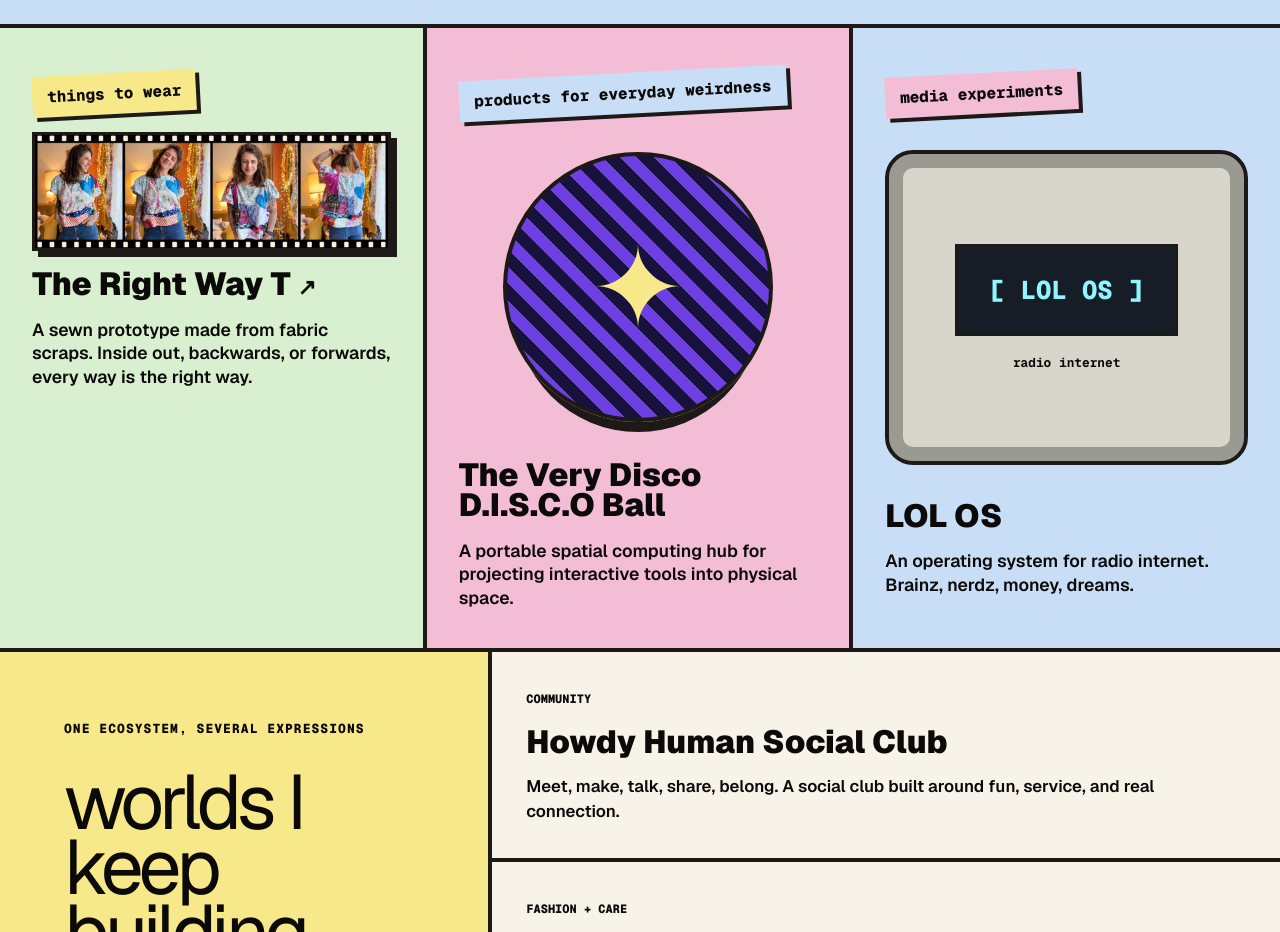
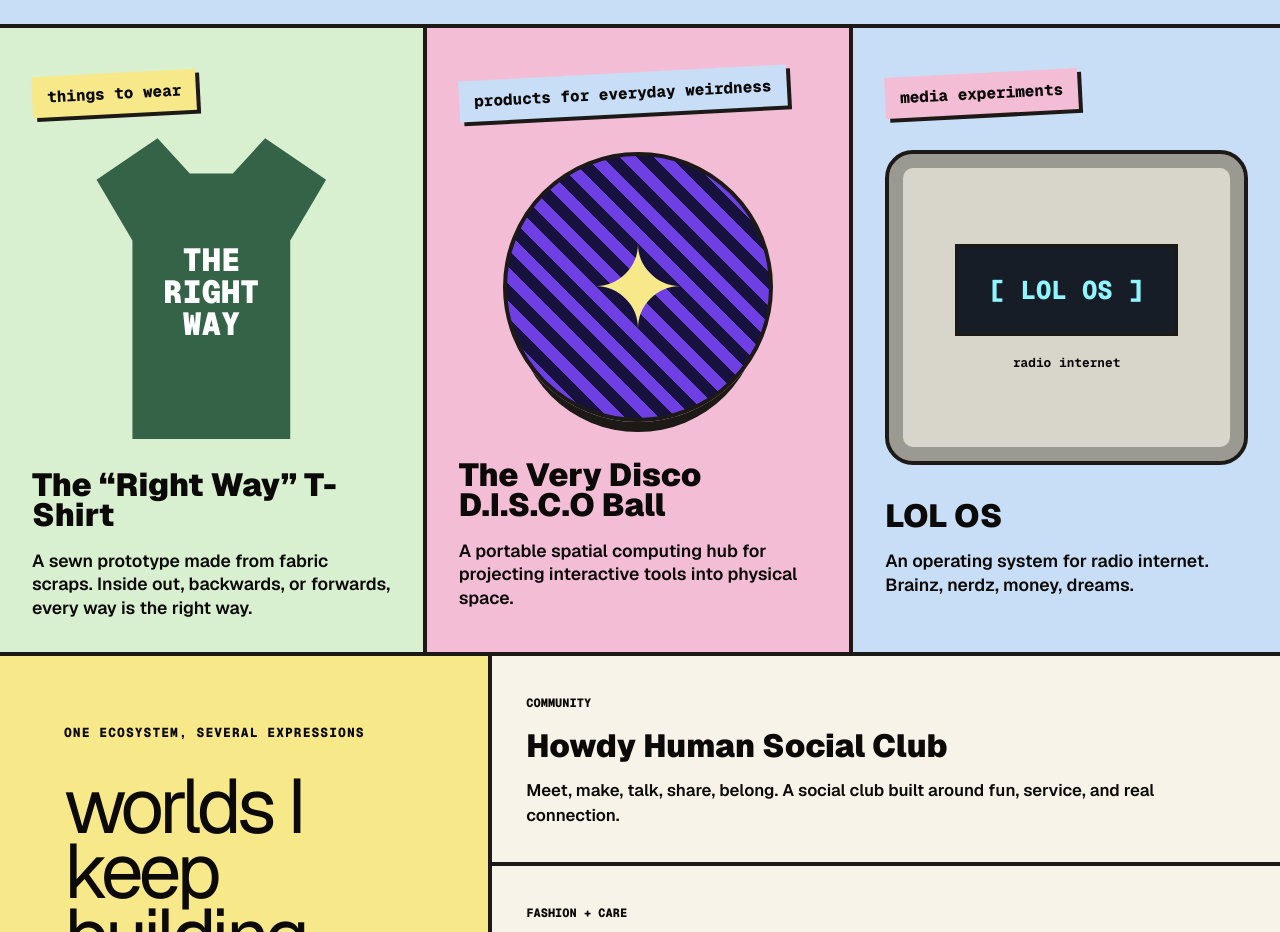
Before and after one commit to HelloSimone91/Simone-Hahaha, a Next.js app: page /ideas in a window 1280 px wide. Shown: the part 3040-3972 px from the top of the page. Built offline with nearby package versions, Linux system fonts and the light colour scheme.

Commit message:
Keep Idea Corner recovery focused on artwork

```diff
--- a/src/app/globals.css
+++ b/src/app/globals.css
@@ -31,7 +31,7 @@
 .project-strip { display:grid;grid-template-columns:repeat(3,1fr);border-bottom:4px solid #1c1917; }
 .project-feature { min-height:620px;padding:45px 32px 32px;border-right:4px solid #1c1917;display:flex;flex-direction:column;gap:18px;position:relative; }.project-feature:last-child{border:0}.project-feature h2{font-size:2rem;line-height:.95;font-weight:950}.project-feature>p:last-child{font-size:1.1rem;font-weight:600;line-height:1.35}.shirt-feature{background:#d8efd0}.disco-feature{background:#f4bdd6}.lol-feature{background:#c8def7}
 .tape-label{align-self:flex-start;background:#f7e989;padding:10px 15px;font:800 1rem var(--font-geist-mono);transform:rotate(-3deg);box-shadow:4px 4px 0 #1c1917}.disco-feature .tape-label{background:#c8def7}.lol-feature .tape-label{background:#f4bdd6}
-.shirt-preview-link{display:block;color:inherit;text-decoration:none}.shirt-preview-link:focus-visible{outline:4px solid #6e3fe3;outline-offset:8px}.shirt-preview{width:100%;aspect-ratio:3/1;object-fit:cover;display:block;border:3px solid #1c1917;box-shadow:6px 6px 0 #1c1917}.shirt-preview-link h2{margin-top:18px}.shirt-preview-link h2 span{display:inline-block;font-size:.7em;transition:transform .2s ease}.shirt-preview-link:hover h2 span,.shirt-preview-link:focus-visible h2 span{transform:translate(3px,-3px)}
+.shirt-drawing{height:320px;display:grid;place-items:center;background:#356347;clip-path:polygon(18% 15%,35% 2%,44% 13%,56% 13%,65% 2%,82% 15%,72% 34%,72% 96%,28% 96%,28% 34%);color:#fff;text-align:center}.shirt-drawing span{font:900 2rem/1 var(--font-geist-mono)}
 .disco-ball{width:270px;aspect-ratio:1;border-radius:50%;margin:20px auto;background:repeating-linear-gradient(45deg,#6e3fe3 0 12px,#17123d 12px 24px);border:4px solid #1c1917;display:grid;place-items:center;color:#f7e989;font-size:7rem;box-shadow:0 22px 0 -12px #1c1917}
 .radio-box{height:315px;margin:18px 0;background:#d8d5ca;border:4px solid #1c1917;border-radius:28px;display:flex;flex-direction:column;align-items:center;justify-content:center;box-shadow:inset 0 0 0 14px #9b9a92}.radio-box span{background:#161d27;color:#8ff6ff;padding:26px 32px;font:800 1.6rem var(--font-geist-mono);border:3px solid #1c1917}.radio-box i{font:700 .8rem var(--font-geist-mono);margin-top:18px}
 .worlds { display:grid;grid-template-columns:1fr 1.6fr;background:#f7e989;border-bottom:4px solid #1c1917}.worlds-heading{padding:70px max(26px,5vw);border-right:4px solid #1c1917}.worlds-heading h2{font-size:clamp(3rem,6vw,6rem);line-height:.85;letter-spacing:-.06em;margin-top:35px}.world-list article{padding:34px;border-bottom:4px solid #1c1917;background:#f7f3e8}.world-list article:last-child{border:0}.world-list span{font:800 .75rem var(--font-geist-mono);text-transform:uppercase}.world-list h3{font-size:2rem;font-weight:950;margin:8px 0}.world-list p{max-width:680px;font-weight:600;font-size:1.05rem}
--- a/src/app/ideas/page.tsx
+++ b/src/app/ideas/page.tsx
@@ -100,11 +100,8 @@ export default function IdeasPage() {
         <section className="project-strip">
           <article className="project-feature shirt-feature">
             <p className="tape-label">things to wear</p>
-            <a className="shirt-preview-link" href="https://app.notion.com/p/hellosimone/The-Right-Way-T-Shirt-40a5de61f03e4d62affb5c69b3c763d3?source=copy_link" target="_blank" rel="noreferrer">
-              <Image className="shirt-preview" src="/ideas/the-right-way-t.jpg" alt="Four-frame preview of The Right Way T, a patchwork shirt shown from the front and back" width={2172} height={724} />
-              <h2>The Right Way T <span aria-hidden="true">↗</span></h2>
-              <span className="sr-only">Open The Right Way T in Notion</span>
-            </a>
+            <div className="shirt-drawing" aria-hidden="true"><span>THE<br />RIGHT<br />WAY</span></div>
+            <h2>The “Right Way” T-Shirt</h2>
             <p>A sewn prototype made from fabric scraps. Inside out, backwards, or forwards, every way is the right way.</p>
           </article>
           <article className="project-feature disco-feature">
```
Also changed, not shown: public/ideas/the-right-way-t.jpg (deleted).
